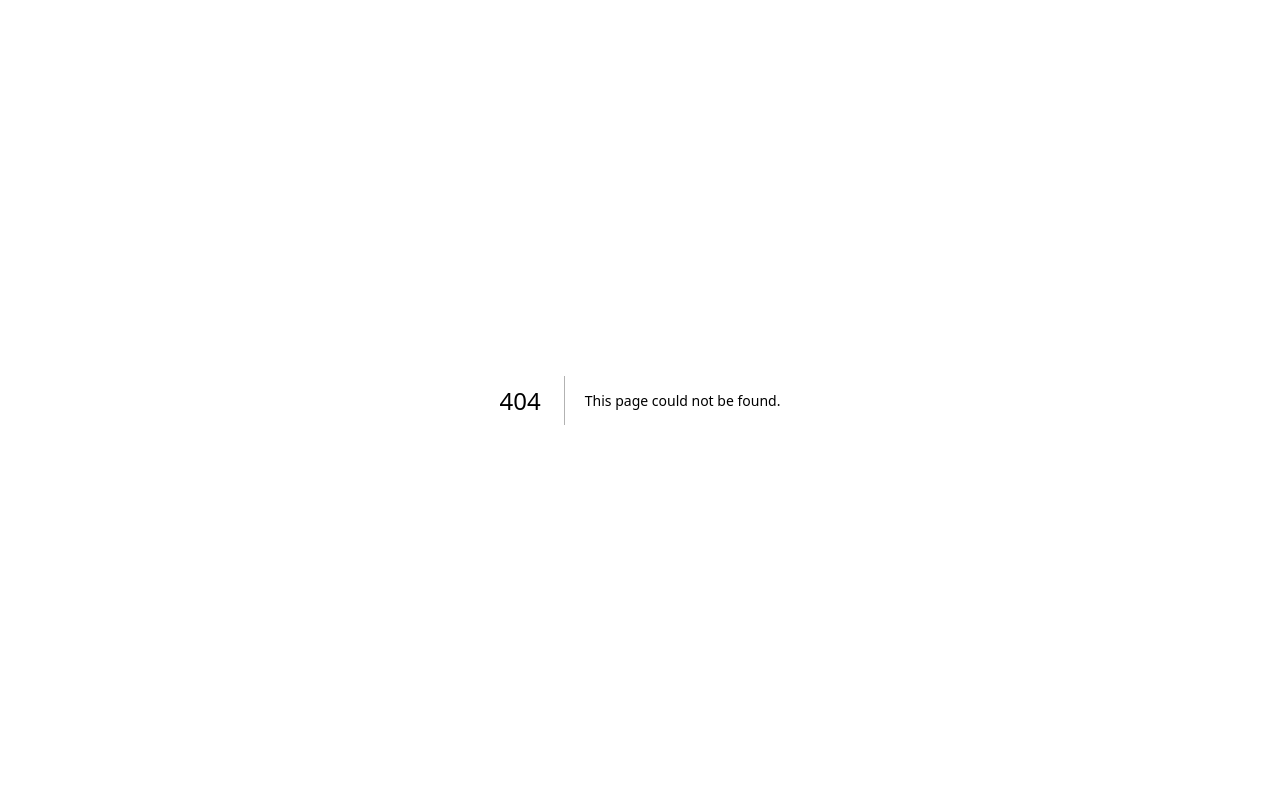
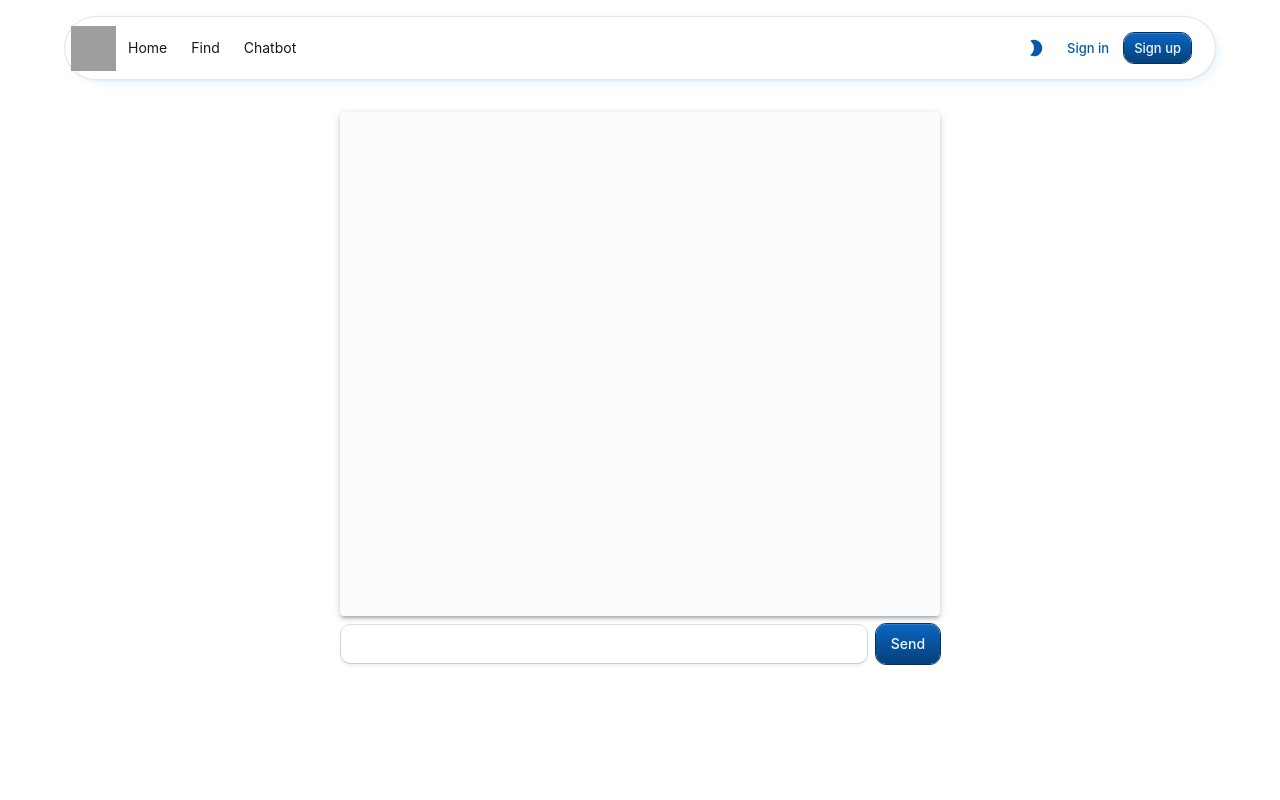
Before and after one commit to Duo-Keyboard-Koalition/calc-home-cloud-flask-router, a Next.js app: page /chatbot in a window 1280 px wide. Before the commit this address had no page. Shown: the top 800 px of the page. Built offline with nearby package versions, Linux system fonts and the light colour scheme; grey boxes are pictures that could not be loaded.

Commit message:
edit routes for chatbot and maps

```diff
--- /dev/null
+++ b/src/app/chatbot/page.tsx
@@ -0,0 +1,57 @@
+"use client"
+import React, { useState, useEffect } from 'react';
+import { PaletteMode } from '@mui/material';
+import CssBaseline from '@mui/material/CssBaseline';
+import Box from '@mui/material/Box';
+import Divider from '@mui/material/Divider';
+import { ThemeProvider, createTheme } from '@mui/material/styles';
+import AppAppBar from '../components/AppAppBar';
+import Footer from '../components/Footer';
+import getLPTheme from '../getLPTheme';
+import ChatBot from '../components/Chatbot';
+
+export default function LandingPage() {
+  const [mode, setMode] = React.useState<PaletteMode>('light');
+  const [showCustomTheme, setShowCustomTheme] = React.useState(true);
+  const LPtheme = createTheme(getLPTheme(mode));
+  const defaultTheme = createTheme({ palette: { mode } });
+  const [isLoggedIn, setIsLoggedIn] = useState<boolean>(false);
+
+  const toggleColorMode = () => {
+    setMode((prev) => (prev === 'dark' ? 'light' : 'dark'));
+  };
+
+  const toggleCustomTheme = () => {
+    setShowCustomTheme((prev) => !prev);
+  };
+
+  useEffect(() => {
+    // Check if tokens exist to determine if the user is logged in
+    const accessToken = localStorage.getItem('accessToken');
+    setIsLoggedIn(!!accessToken);
+  }, []);
+
+  const handleLogout = () => {
+    // Clear tokens and user info from localStorage
+    localStorage.removeItem('accessToken');
+    localStorage.removeItem('idToken');
+    localStorage.removeItem('refreshToken');
+    localStorage.removeItem('userType');
+    setIsLoggedIn(false);
+  };
+
+  return (
+    <ThemeProvider theme={showCustomTheme ? LPtheme : defaultTheme}>
+      <CssBaseline />
+      <AppAppBar
+        mode="light" // or your state for theme mode
+        toggleColorMode={toggleColorMode}
+        isLoggedIn={isLoggedIn}
+        onLogout={handleLogout}
+      />
+        <ChatBot />
+        <Divider />
+        <Footer />
+    </ThemeProvider>
+  );
+}
--- a/src/app/components/AppAppBar.tsx
+++ b/src/app/components/AppAppBar.tsx
@@ -34,6 +34,14 @@ function AppAppBar({ mode, toggleColorMode, isLoggedIn, onLogout }: AppAppBarPro
 
   const handleHomeClick = () => {
     window.open('http://localhost:3000', '_self');
+  };
+
+  const handleFindClick = () => {
+    window.open('http://localhost:3000/map', '_self');
+  };
+
+  const handleBotClick = () => {
+    window.open('http://localhost:3000/chatbot', '_self');
   };
 
   return (
@@ -92,6 +100,28 @@ function AppAppBar({ mode, toggleColorMode, isLoggedIn, onLogout }: AppAppBarPro
                 >
                   <Typography variant="body2" color="text.primary">
                     Home
+                  </Typography>
+                </MenuItem>
+              </Box>
+
+              <Box sx={{ display: { xs: 'none', md: 'flex' } }}>
+                <MenuItem
+                  onClick={handleFindClick}
+                  sx={{ py: '6px', px: '12px' }}
+                >
+                  <Typography variant="body2" color="text.primary">
+                    Find
+                  </Typography>
+                </MenuItem>
+              </Box>
+
+              <Box sx={{ display: { xs: 'none', md: 'flex' } }}>
+                <MenuItem
+                  onClick={handleBotClick}
+                  sx={{ py: '6px', px: '12px' }}
+                >
+                  <Typography variant="body2" color="text.primary">
+                    Chatbot
                   </Typography>
                 </MenuItem>
               </Box>
--- /dev/null
+++ b/src/app/components/Chatbot.tsx
@@ -0,0 +1,102 @@
+"use client";
+import React, { useState } from 'react';
+import Box from '@mui/material/Box';
+import TextField from '@mui/material/TextField';
+import Button from '@mui/material/Button';
+import Paper from '@mui/material/Paper';
+import Typography from '@mui/material/Typography';
+import { useTheme } from '@mui/material/styles';
+
+interface Message {
+  text: string;
+  sender: 'user' | 'bot';
+}
+
+export default function ChatBot() {
+  const [messages, setMessages] = useState<Message[]>([]);
+  const [input, setInput] = useState<string>('');
+  const theme = useTheme();
+
+  const handleSendMessage = () => {
+    if (input.trim()) {
+      setMessages([...messages, { text: input, sender: 'user' }]);
+      setInput('');
+
+      // Simulate a bot response
+      setTimeout(() => {
+        setMessages((prevMessages) => [
+          ...prevMessages,
+          { text: 'This is a bot response!', sender: 'bot' },
+        ]);
+      }, 1000);
+    }
+  };
+
+  return (
+    <Box
+      sx={{
+        display: 'flex',
+        flexDirection: 'column',
+        alignItems: 'center',
+        justifyContent: 'space-between',
+        height: '100vh',
+        p: 2,
+        mt: 12,
+        px: 2,
+        bgcolor: 'background.default',
+      }}
+    >
+      <Paper
+        elevation={3}
+        sx={{
+          width: '100%',
+          maxWidth: 600,
+          height: '70vh',
+          overflowY: 'auto',
+          mb: 1, // Reduced margin-bottom value
+          p: 2,
+          bgcolor: theme.palette.mode === 'dark' ? 'white' : 'background.paper',
+        }}
+      >
+        {messages.map((message, index) => (
+          <Typography
+            key={index}
+            align={message.sender === 'user' ? 'right' : 'left'}
+            sx={{
+              bgcolor: message.sender === 'user' ? 'primary.light' : 'secondary.light',
+              color: 'text.primary',
+              p: 1,
+              borderRadius: 1,
+              mb: 1,
+            }}
+          >
+            {message.text}
+          </Typography>
+        ))}
+      </Paper>
+      <Box
+        sx={{
+          display: 'flex',
+          width: '100%',
+          maxWidth: 600,
+          mb: 27, // Reduced margin-bottom value for input box
+        }}
+      >
+        <TextField
+          fullWidth
+          value={input}
+          onChange={(e) => setInput(e.target.value)}
+          onKeyDown={(e) => {
+            if (e.key === 'Enter') handleSendMessage();
+          }}
+          sx={{
+            mr: 1, // Added margin-right value for spacing between input and button
+          }}
+        />
+        <Button variant="contained" color="primary" onClick={handleSendMessage}>
+          Send
+        </Button>
+      </Box>
+    </Box>
+  );
+}
```
Also changed, not shown: src/app/map/page.tsx (added, +70 -0 lines), 1 other file (tests, documents, lock files or other folders).
